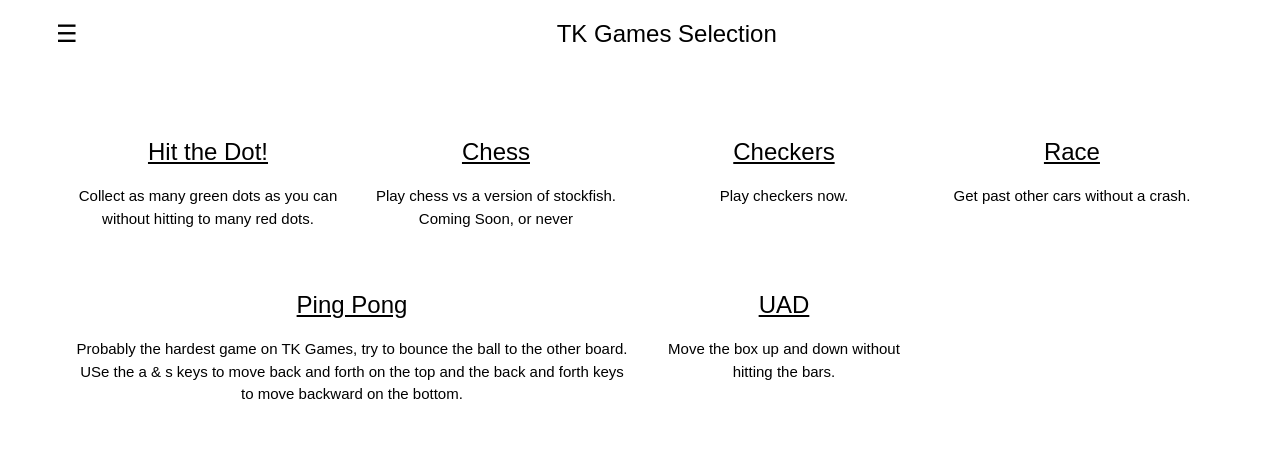
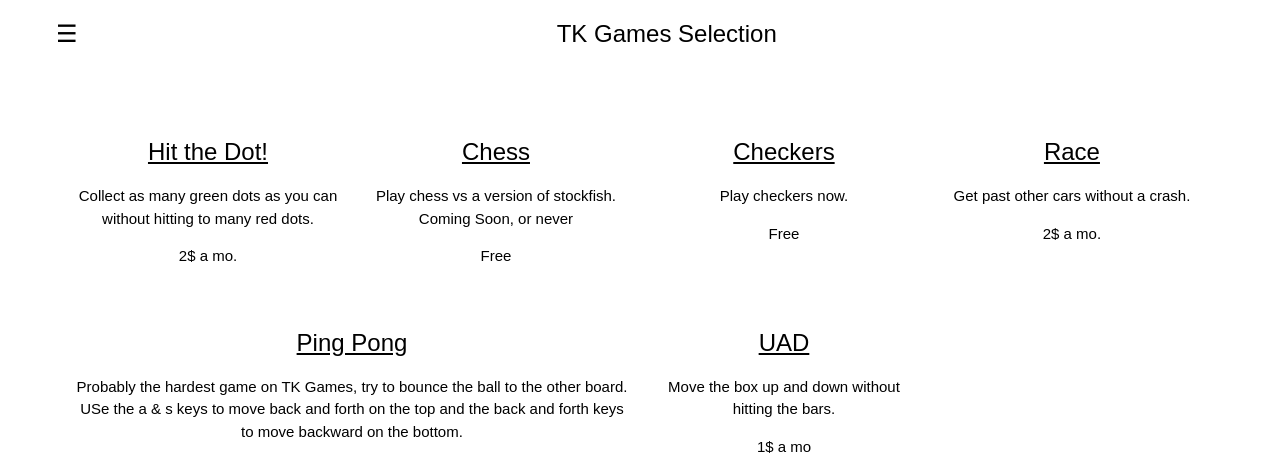
Before and after one commit to NoahTi/tkgames, a plain HTML site: page index.html in a window 1280 px wide. Shown: the top 462 px of the page. Drawn offline with nearby package versions, Linux system fonts and the light colour scheme.

Commit message:
Update index.html

```diff
--- a/index.html
+++ b/index.html
@@ -37,18 +37,22 @@
       <a name="htd"></a>
        <h3><a href="hitthedotpw.html">Hit the Dot!</a></h3>
       <p>Collect as many green dots as you can without hitting to many red dots.</p>
+      <p>2$ a mo.</p>
     </div>
     <div class="w3-quarter">
       <h3><a href="chess.html">Chess</a></h3>
       <p>Play chess vs a version of stockfish. Coming Soon, or never</p>
+      <p>Free</p>
     </div>
     <div class="w3-quarter">
       <h3><a href="checkers.html">Checkers</a></h3>
       <p>Play checkers now.</p>
+      <p>Free</p>
     </div>
     <div class="w3-quarter">
       <h3><a href="racepw.html">Race</a></h3>
       <p>Get past other cars without a crash.</p>
+      <p>2$ a mo.</p>
     </div>
   </div>
 
@@ -58,11 +62,13 @@
       <h3><a href="ping-pongpw.html">Ping Pong</a></h3>
       <p>Probably the hardest game on TK Games, try to bounce the ball to the other board. USe the a & s keys to move back and forth on
         the top and the back and forth keys to move backward on the bottom.
+      <p>1$ a mo.</p>
       </p>
     </div>
     <div class="w3-quarter">
       <h3><a href="upanddownpw.html">UAD</a></h3>
       <p>Move the box up and down without hitting the bars.</p>
+      <p>1$ a mo</p>
     </div>
     <div class="w3-quarter">
       <h3</h3>
```
